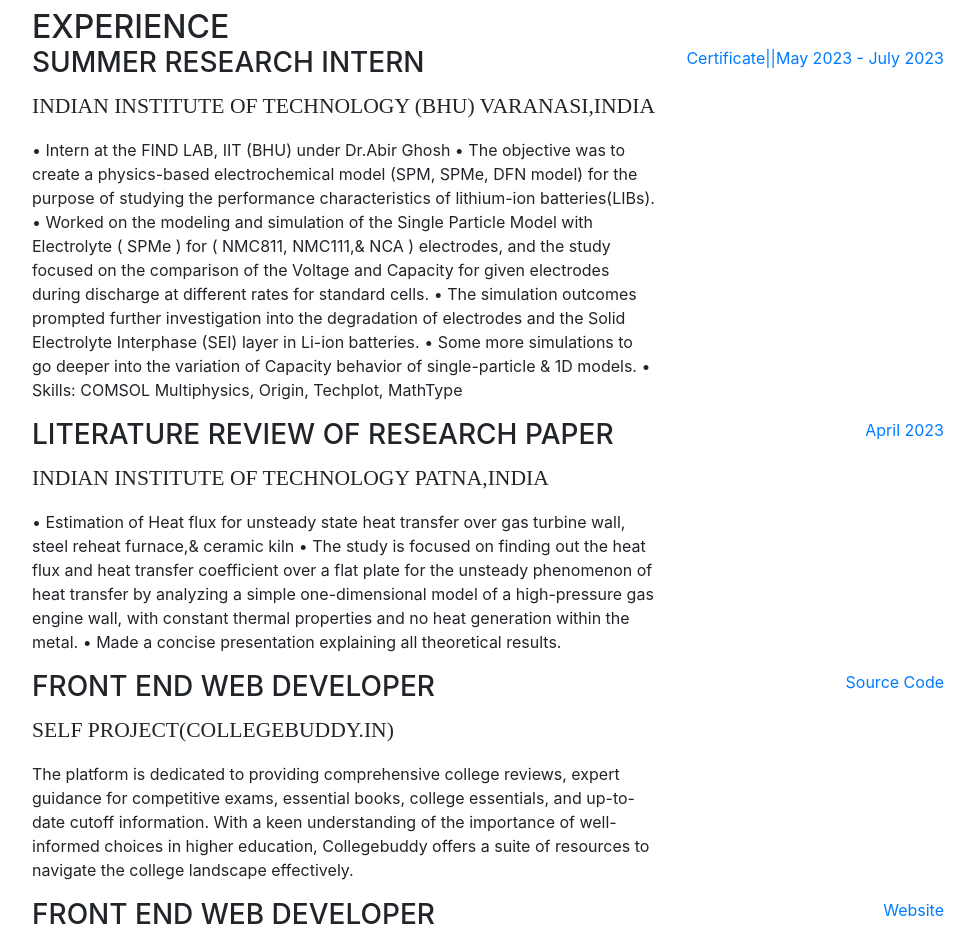
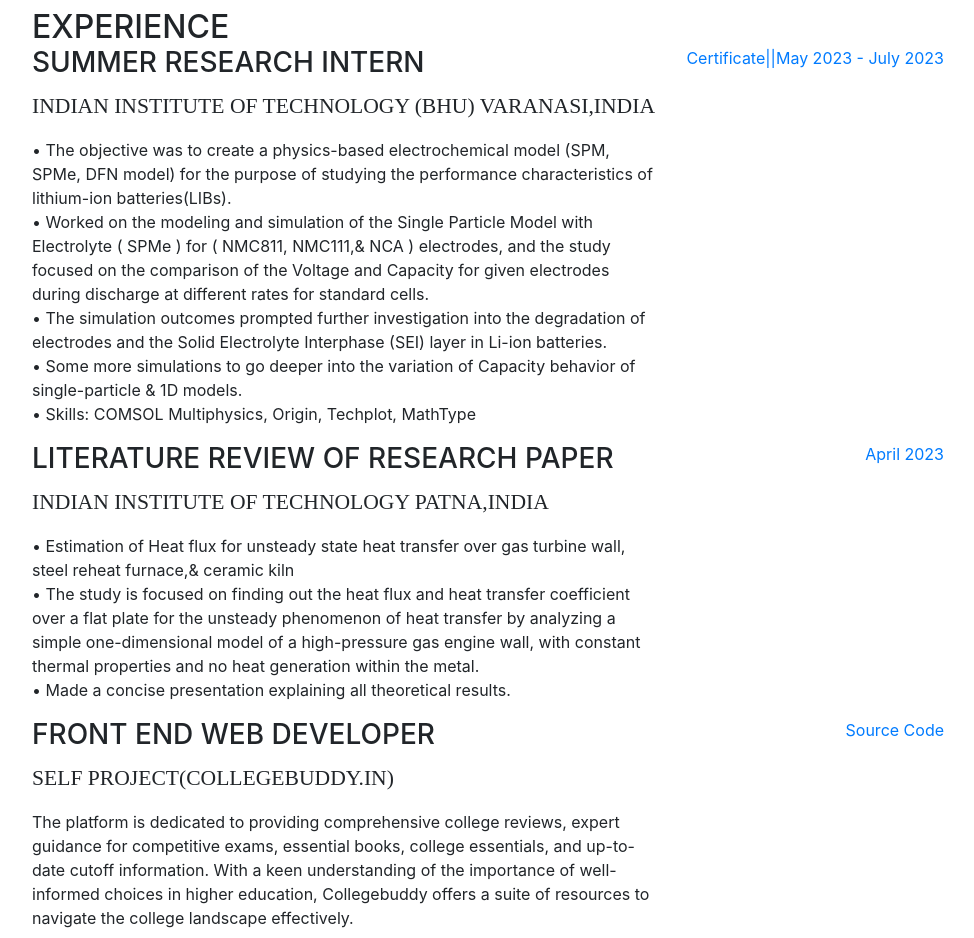
Before and after one commit to shivam-iitp/portfolio.github.io, a website with bundled scripts: page index.html in a window 1280 px wide. Shown: the part 840-1778 px from the top of the page, without its empty margins (288-1262 px from the left). Built offline with nearby package versions, Linux system fonts and the light colour scheme; a web font is replaced by a local one.

Commit message:
Update index.html

```diff
--- a/index.html
+++ b/index.html
@@ -136,15 +136,15 @@
           <div class="resume-content mr-auto">
             <h3 class="mb-0">Summer Research Intern</h3>
             <div class="subheading mb-3">Indian Institute of Technology (BHU) Varanasi,India</div>
-            <p>• Intern at the FIND LAB, IIT (BHU) under Dr.Abir Ghosh
+            <p>
 • The objective was to create a physics-based electrochemical model (SPM, SPMe, DFN model) for the purpose of
-studying the performance characteristics of lithium-ion batteries(LIBs).
+studying the performance characteristics of lithium-ion batteries(LIBs).<br>
 • Worked on the modeling and simulation of the Single Particle Model with Electrolyte ( SPMe ) for ( NMC811,
 NMC111,& NCA ) electrodes, and the study focused on the comparison of the Voltage and Capacity for given
-electrodes during discharge at different rates for standard cells.
+electrodes during discharge at different rates for standard cells.<br>
 • The simulation outcomes prompted further investigation into the degradation of electrodes and the Solid
-Electrolyte Interphase (SEI) layer in Li-ion batteries.
-• Some more simulations to go deeper into the variation of Capacity behavior of single-particle & 1D models.
+Electrolyte Interphase (SEI) layer in Li-ion batteries.<br>
+• Some more simulations to go deeper into the variation of Capacity behavior of single-particle & 1D models.<br>
 • Skills: COMSOL Multiphysics, Origin, Techplot, MathType</p>
           </div>
           <div class="resume-date text-md-right">
@@ -155,10 +155,10 @@
           <div class="resume-content mr-auto">
             <h3 class="mb-0">Literature review of Research Paper</h3>
             <div class="subheading mb-3">Indian Institute of Technology Patna,India</div>
-            <p>• Estimation of Heat flux for unsteady state heat transfer over gas turbine wall, steel reheat furnace,& ceramic kiln
+            <p>• Estimation of Heat flux for unsteady state heat transfer over gas turbine wall, steel reheat furnace,& ceramic kiln<br>
 • The study is focused on finding out the heat flux and heat transfer coefficient over a flat plate for the unsteady
 phenomenon of heat transfer by analyzing a simple one-dimensional model of a high-pressure gas engine wall,
-with constant thermal properties and no heat generation within the metal.
+with constant thermal properties and no heat generation within the metal.<br>
 • Made a concise presentation explaining all theoretical results.</p>
           </div>
           <div class="resume-date text-md-right">
```
